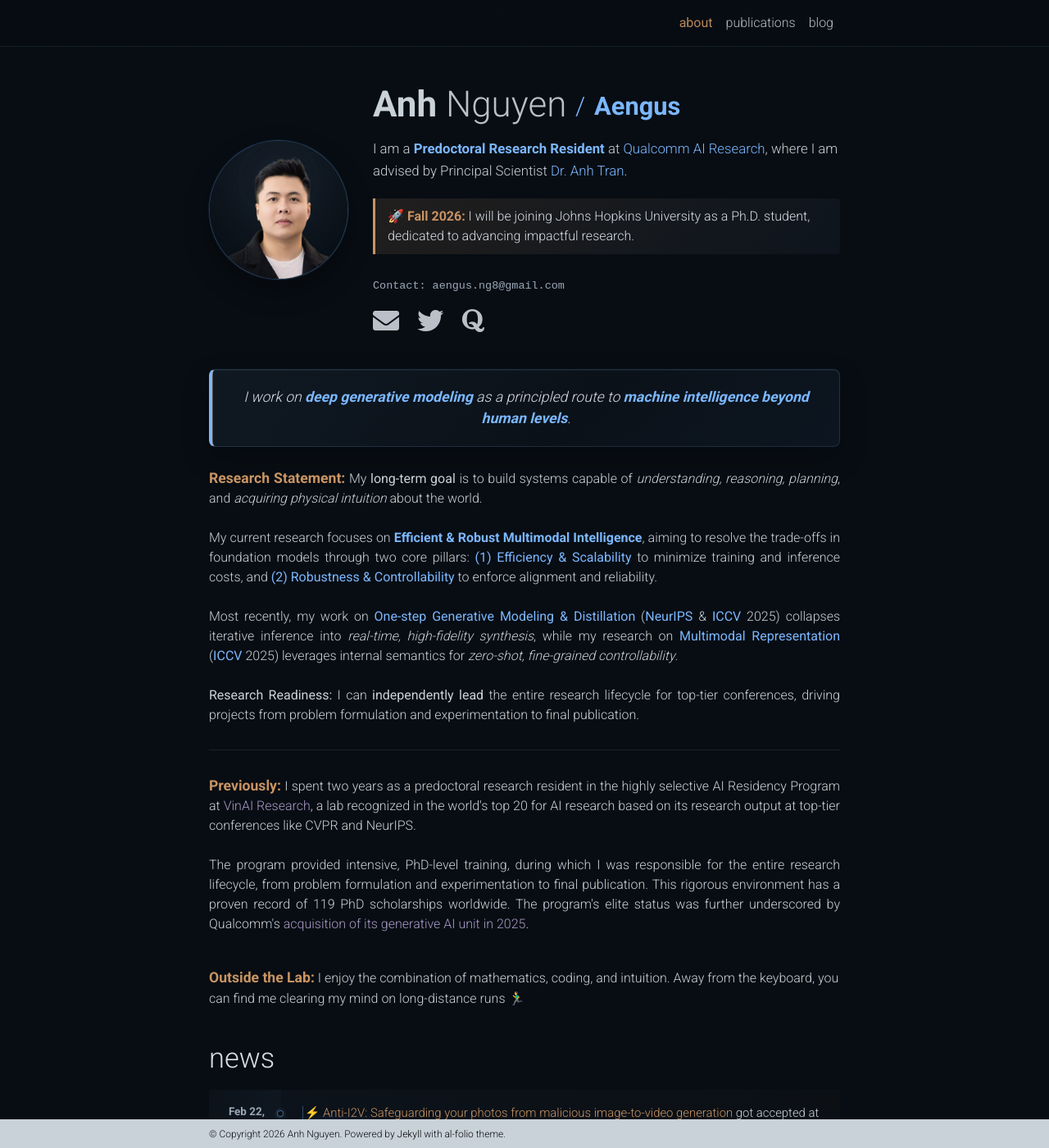
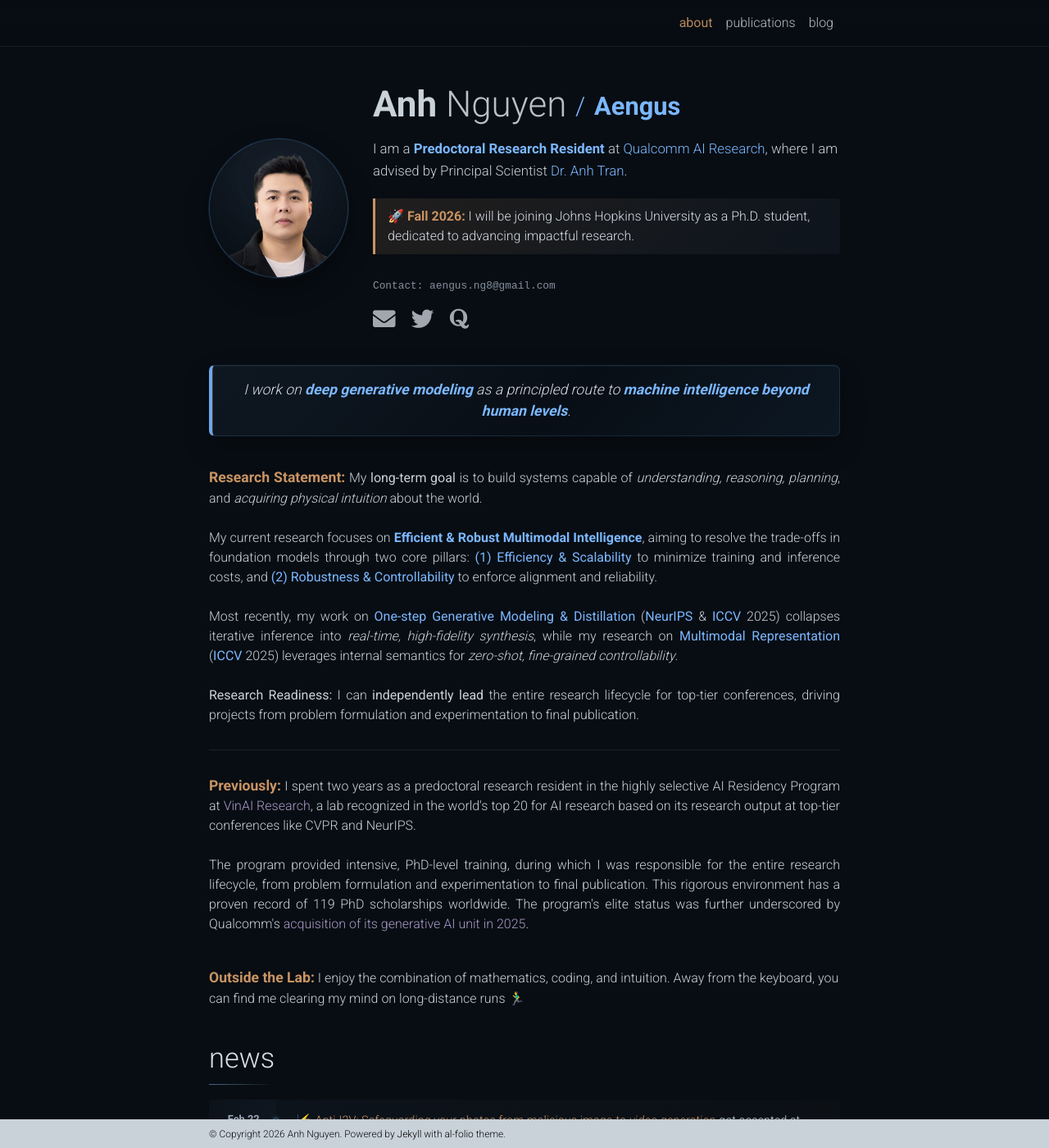
Before and after one commit to aengusng8/aengusng8.github.io, a Jekyll site: the page built from _pages/about.md, in a window 1280 px wide and 1400 px high. Shown: the whole window at 82% size. Built offline with Jekyll 4.4.1, drawn with Linux system fonts in a browser that asks for light colours; comment, search, counter and statistics services are not loaded; a style sheet for code colours, icons or effects is not loaded.

Commit message:
Refine academic profile visuals

```diff
--- a/_pages/about.md
+++ b/_pages/about.md
@@ -24,8 +24,8 @@
 ---
 
 <!-- THE QUOTE BOX -->
-<div style="background: linear-gradient(135deg, rgba(16, 25, 35, 0.98) 0%, rgba(11, 18, 26, 0.96) 58%, rgba(13, 22, 33, 0.98) 100%); border: 1px solid rgba(123, 183, 255, 0.16); border-left: 4px solid #7bb7ff; border-radius: 8px; margin-bottom: 25px; box-shadow: 0 14px 34px rgba(0, 0, 0, 0.22), inset 0 1px 0 rgba(127, 215, 209, 0.08);">
-    <div style="border-left: 1px solid rgba(201, 148, 99, 0.42); padding: 20px 24px; text-align: center;">
+<div class="research-thesis-card">
+    <div class="research-thesis-card__inner">
         <span style="color: #d7dde6; font-style: italic; font-size: 1.1em;">
             I work on <span style="color: #7bb7ff; font-weight: bold;">deep generative modeling</span> as a principled route to <span style="color: #7bb7ff; font-weight: bold;">machine intelligence beyond human levels</span>.
         </span>
--- a/_sass/_base.scss
+++ b/_sass/_base.scss
@@ -253,14 +253,14 @@
 .social {
   text-align: left;
   .contact-icons {
-    font-size: 2rem;
+    font-size: 1.72rem;
     line-height: 1;
-    margin-top: 0.65rem;
+    margin-top: 0.5rem;
     a {
       display: inline-block;
-      margin-right: 0.9rem;
+      margin-right: 0.78rem;
       i::before {
-        color: rgba(215, 221, 230, 0.86);
+        color: rgba(215, 221, 230, 0.74);
         transition-property: all 0.2s ease-in-out;
       }
       &:hover {
@@ -482,8 +482,18 @@
     font-size: 2.15rem;
     font-weight: 300;
     letter-spacing: 0;
+    position: relative;
     span {
       font-size: 1.5rem;
+    }
+
+    &::after {
+      content: "";
+      display: block;
+      width: 4.8rem;
+      height: 1px;
+      margin-top: 0.7rem;
+      background: linear-gradient(90deg, rgba(123, 183, 255, 0.52), rgba(127, 215, 209, 0.28), rgba(201, 148, 99, 0));
     }
   }
   h2.year {
@@ -537,19 +547,18 @@
           display: inline-block;
           min-width: 5rem;
           padding: 0.18rem 0.62rem;
-          border: 1px solid rgba(123, 183, 255, 0.58);
-          border-radius: 6px;
-          color: #eef6ff;
+          border: 1px solid rgba(201, 148, 99, 0.34);
+          border-radius: 5px;
+          color: rgba(215, 221, 230, 0.92);
           background:
-            linear-gradient(180deg, rgba(20, 54, 96, 0.48), rgba(9, 20, 34, 0.78));
+            linear-gradient(135deg, rgba(201, 148, 99, 0.13), rgba(123, 183, 255, 0.04));
           box-shadow:
-            inset 0 0 0 1px rgba(123, 183, 255, 0.08),
-            0 0 14px rgba(47, 111, 181, 0.22);
+            inset 0 1px 0 rgba(255, 255, 255, 0.03);
           font-size: 0.78rem;
           font-weight: 700;
           letter-spacing: 0;
           a {
-            color: #eef6ff;
+            color: inherit;
             &:hover {
               text-decoration: none;
             }
@@ -720,12 +729,12 @@
 }
 
 .contact-info {
-  color: var(--profile-muted);
+  color: rgba(155, 168, 184, 0.84);
   background-color: transparent;
   padding: 0;
   border-radius: 0;
   font-family: monospace;
-  font-size: 0.84em;
+  font-size: 0.8em;
   letter-spacing: 0;
 }
 
@@ -759,6 +768,26 @@
   }
 }
 
+.research-thesis-card {
+  max-width: 940px !important;
+  margin: 0 auto 2.35rem;
+  overflow: hidden;
+  border: 1px solid rgba(123, 183, 255, 0.14);
+  border-left: 4px solid rgba(123, 183, 255, 0.9);
+  border-radius: 7px;
+  background:
+    linear-gradient(135deg, rgba(15, 24, 34, 0.98), rgba(8, 15, 23, 0.96) 56%, rgba(13, 24, 35, 0.98));
+  box-shadow:
+    0 14px 32px rgba(0, 0, 0, 0.22),
+    inset 0 1px 0 rgba(127, 215, 209, 0.07);
+}
+
+.research-thesis-card__inner {
+  padding: 1rem 1.3rem;
+  border-left: 1px solid rgba(201, 148, 99, 0.26);
+  text-align: center;
+}
+
 .news {
   h2 {
     margin-bottom: 1.15rem;
@@ -766,6 +795,16 @@
     font-size: 2.15rem;
     font-weight: 300;
     letter-spacing: 0;
+    position: relative;
+
+    &::after {
+      content: "";
+      display: block;
+      width: 4.8rem;
+      height: 1px;
+      margin-top: 0.7rem;
+      background: linear-gradient(90deg, rgba(123, 183, 255, 0.52), rgba(127, 215, 209, 0.28), rgba(201, 148, 99, 0));
+    }
   }
 
   .table-responsive {
@@ -781,9 +820,9 @@
     &::before {
       content: "";
       position: absolute;
-      top: 1.25rem;
-      bottom: 1.25rem;
-      left: 7.15rem;
+      top: 1.1rem;
+      bottom: 1.1rem;
+      left: 6.72rem;
       width: 1px;
       background: linear-gradient(180deg, rgba(123, 183, 255, 0.34), rgba(127, 215, 209, 0.18), rgba(201, 148, 99, 0.24));
     }
@@ -800,18 +839,18 @@
 
     th,
     td {
-      padding-top: 1.05rem;
-      padding-bottom: 1.05rem;
+      padding-top: 0.9rem;
+      padding-bottom: 0.9rem;
       vertical-align: top;
-      line-height: 1.48;
+      line-height: 1.44;
     }
 
     th {
-      width: 5.5rem;
-      min-width: 5.5rem;
-      padding-right: 1.25rem;
+      width: 5.15rem;
+      min-width: 5.15rem;
+      padding-right: 1.1rem;
       color: var(--profile-muted);
-      font-size: 0.84rem;
+      font-size: 0.8rem;
       font-weight: 700;
       text-align: right;
       background: linear-gradient(90deg, rgba(8, 13, 19, 0.12), rgba(123, 183, 255, 0.025));
@@ -819,17 +858,17 @@
 
     td {
       max-width: 900px;
-      font-size: 0.93rem;
-      padding-left: 1.8rem;
+      font-size: 0.91rem;
+      padding-left: 1.58rem;
       position: relative;
 
       &::before {
         content: "";
         position: absolute;
-        top: 1.55rem;
-        left: -0.34rem;
-        width: 0.5rem;
-        height: 0.5rem;
+        top: 1.35rem;
+        left: -0.3rem;
+        width: 0.46rem;
+        height: 0.46rem;
         border-radius: 50%;
         background: var(--profile-bg);
         border: 1px solid rgba(123, 183, 255, 0.5);
@@ -845,22 +884,74 @@
   }
 }
 
+@media (max-width: 575px) {
+  .research-thesis-card {
+    margin-bottom: 2rem;
+  }
+
+  .research-thesis-card__inner {
+    padding: 0.9rem 1rem;
+  }
+
+  .news {
+    table.table {
+      &::before {
+        left: 0.46rem;
+      }
+
+      tr {
+        display: block;
+        padding: 0.9rem 0;
+      }
+
+      tr + tr {
+        border-top: 1px solid rgba(123, 183, 255, 0.11);
+      }
+
+      th,
+      td {
+        display: block;
+        width: auto;
+        min-width: 0;
+        border-top: 0 !important;
+      }
+
+      th {
+        padding: 0 0 0.25rem 1.35rem;
+        text-align: left;
+        background: transparent;
+      }
+
+      td {
+        padding: 0 0 0 1.35rem;
+
+        &::before {
+          top: 0.28rem;
+          left: 0.24rem;
+        }
+      }
+    }
+  }
+}
+
 .aurora-text {
   display: inline-block;
-  padding: 0.02em 0.34em 0.08em;
-  border: 1px solid rgba(123, 183, 255, 0.62);
+  padding: 0.04em 0.38em 0.09em;
+  border: 1px solid rgba(95, 160, 255, 0.7);
   border-radius: 7px;
   color: #eef6ff;
   font-size: 0.96em;
   font-weight: 800;
   line-height: 1.15;
   background:
-    linear-gradient(180deg, rgba(20, 54, 96, 0.58), rgba(9, 20, 34, 0.78));
+    linear-gradient(180deg, rgba(24, 76, 138, 0.56), rgba(8, 21, 38, 0.86)),
+    linear-gradient(90deg, rgba(123, 183, 255, 0.18), rgba(127, 215, 209, 0.08));
   box-shadow:
-    inset 0 0 0 1px rgba(123, 183, 255, 0.1),
-    0 0 16px rgba(47, 111, 181, 0.34),
-    0 0 2px rgba(123, 183, 255, 0.52);
-  text-shadow: 0 0 8px rgba(123, 183, 255, 0.34);
+    inset 0 0 0 1px rgba(180, 216, 255, 0.1),
+    inset 0 1px 0 rgba(238, 246, 255, 0.14),
+    0 0 14px rgba(63, 129, 220, 0.36),
+    0 0 2px rgba(123, 183, 255, 0.55);
+  text-shadow: 0 0 9px rgba(123, 183, 255, 0.38);
 }
 
 @keyframes aurora-gradient {
--- a/_sass/_layout.scss
+++ b/_sass/_layout.scss
@@ -99,9 +99,8 @@
     width: 100%;
     height: 100%;
     object-fit: cover;
-    object-position: center 48%;
+    object-position: center center;
     border-radius: 0;
-    transform: scale(1.34);
   }
 }
 
```
Also changed, not shown: assets/img/profile.png.
